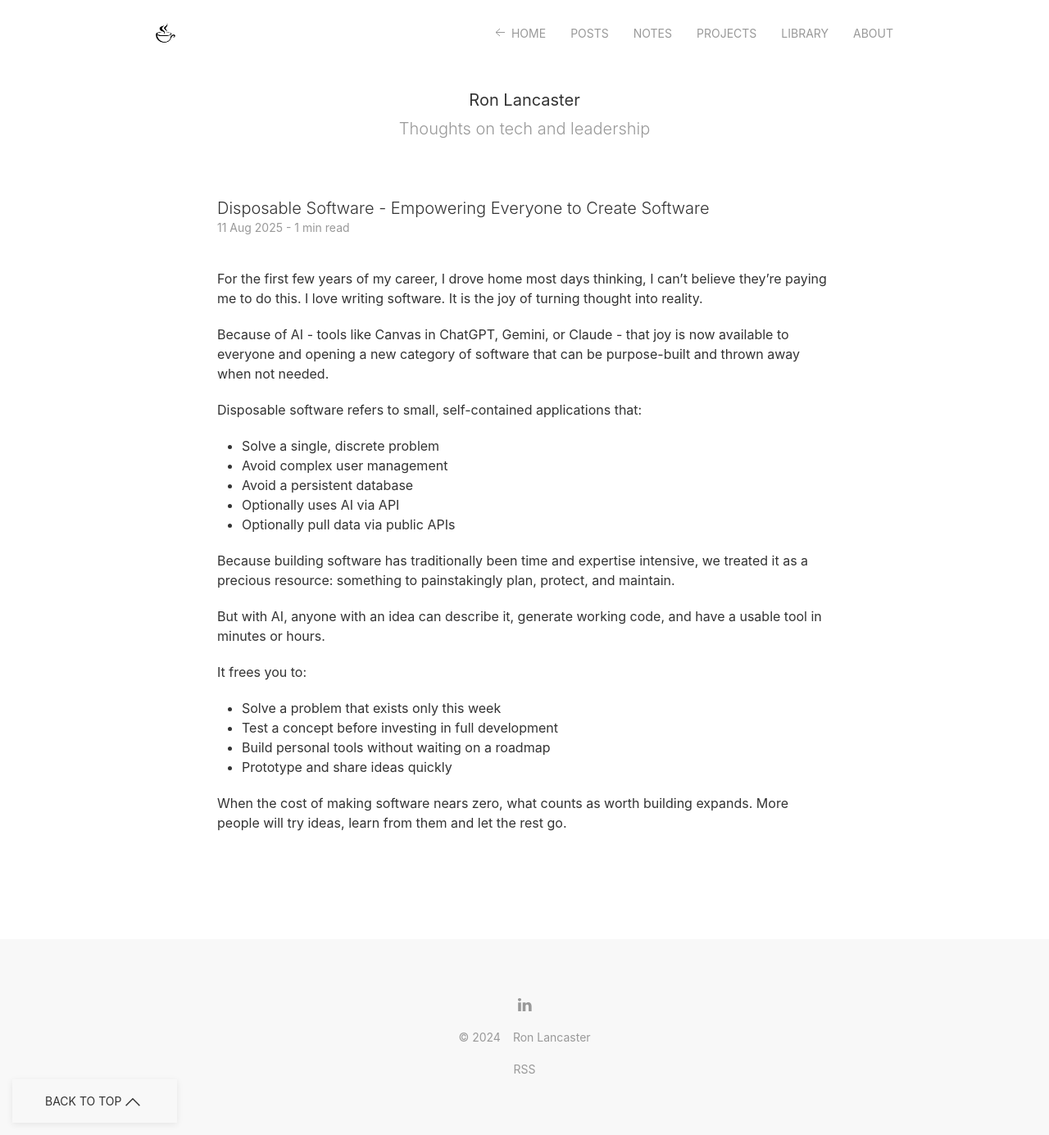
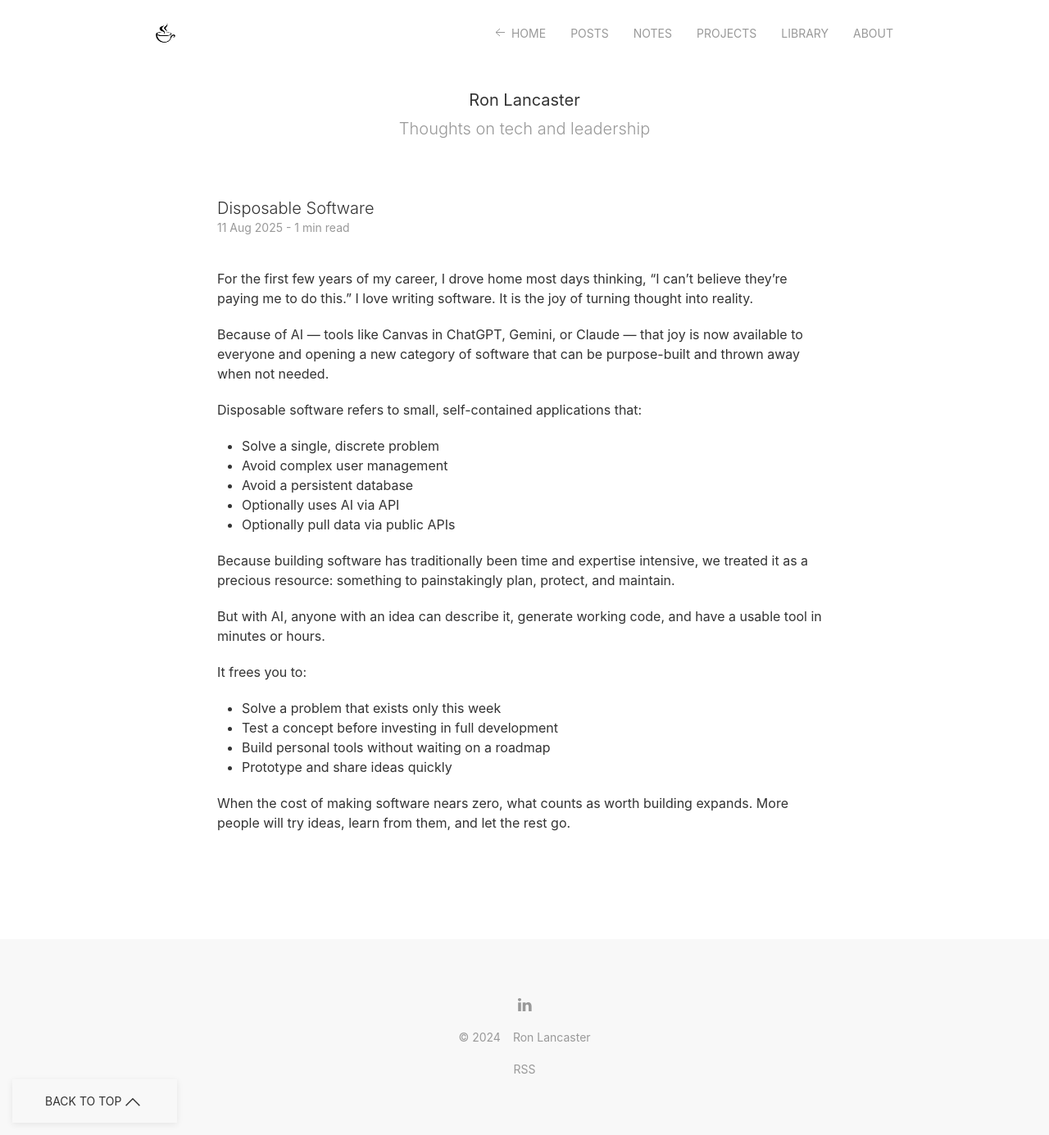
Before and after one commit to nyvyn/nyvyn.github.io, a Jekyll site: the page built from _posts/2025-08-11-disposable-software.markdown, in a window 1280 px wide. Shown: the whole page at 82% size. Built offline with Jekyll 4.4.1, drawn with Linux system fonts in a browser that asks for light colours; nearby versions of some CDN libraries.

Commit message:
refactor: improve clarity and grammar in disposable software blog post
- Simplified title for conciseness.
- Fixed punctuation, grammar, and sentence structure throughout the post to enhance readability and maintain a professional tone.
- Improved phrasing for better narrative flow.

```diff
--- a/_posts/2025-08-11-disposable-software.markdown
+++ b/_posts/2025-08-11-disposable-software.markdown
@@ -1,12 +1,12 @@
 ---
 layout: post
-title: Disposable Software - Empowering Everyone to Create Software
+title: Disposable Software
 tags: ["artificial intelligence", "software engineering", "democratization"]
 ---
 
-For the first few years of my career, I drove home most days thinking, I can't believe they're paying me to do this. I love writing software. It is the joy of turning thought into reality.
+For the first few years of my career, I drove home most days thinking, "I can't believe they're paying me to do this." I love writing software. It is the joy of turning thought into reality.
 
-Because of AI - tools like Canvas in ChatGPT, Gemini, or Claude - that joy is now available to everyone and opening a new category of software that can be purpose-built and thrown away when not needed.
+Because of AI — tools like Canvas in ChatGPT, Gemini, or Claude — that joy is now available to everyone and opening a new category of software that can be purpose-built and thrown away when not needed.
 
 Disposable software refers to small, self-contained applications that:
 
@@ -27,4 +27,4 @@ It frees you to:
 * Build personal tools without waiting on a roadmap
 * Prototype and share ideas quickly
 
-When the cost of making software nears zero, what counts as worth building expands. More people will try ideas, learn from them and let the rest go.
+When the cost of making software nears zero, what counts as worth building expands. More people will try ideas, learn from them, and let the rest go.
```
